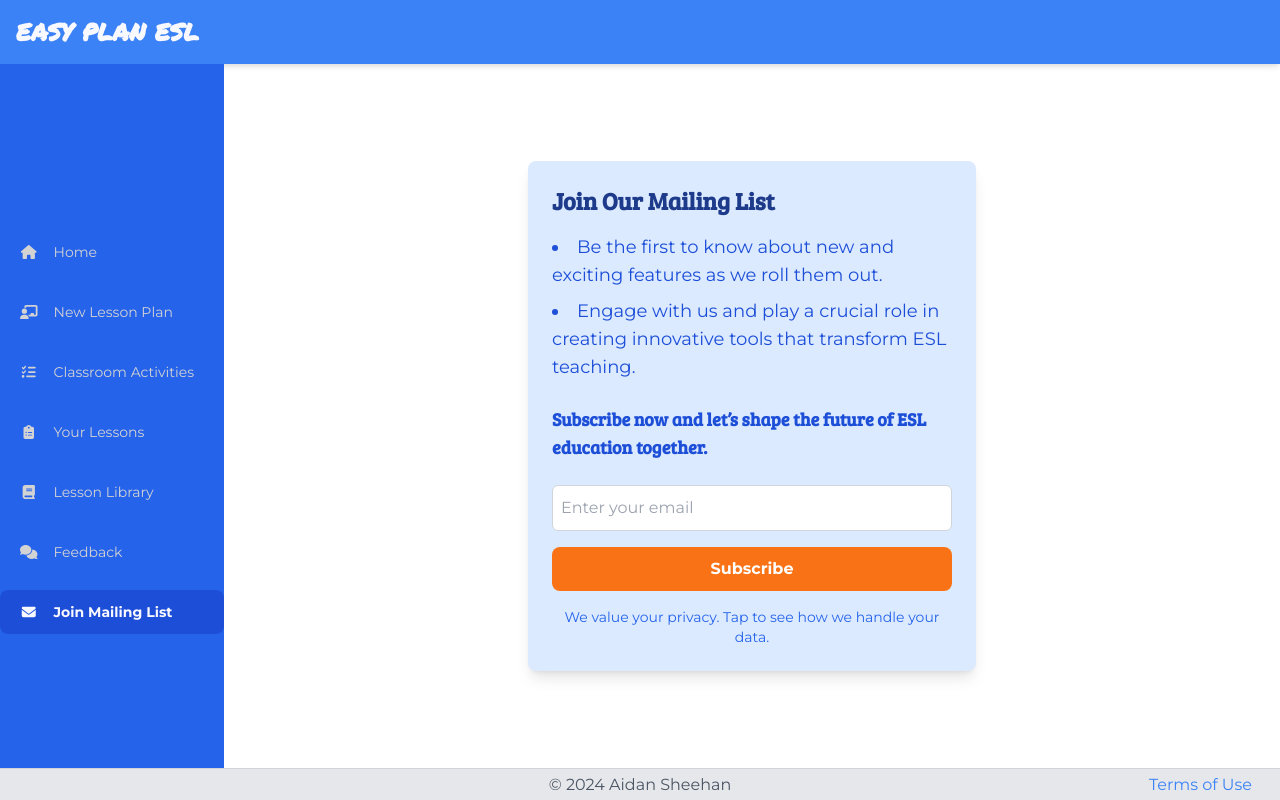
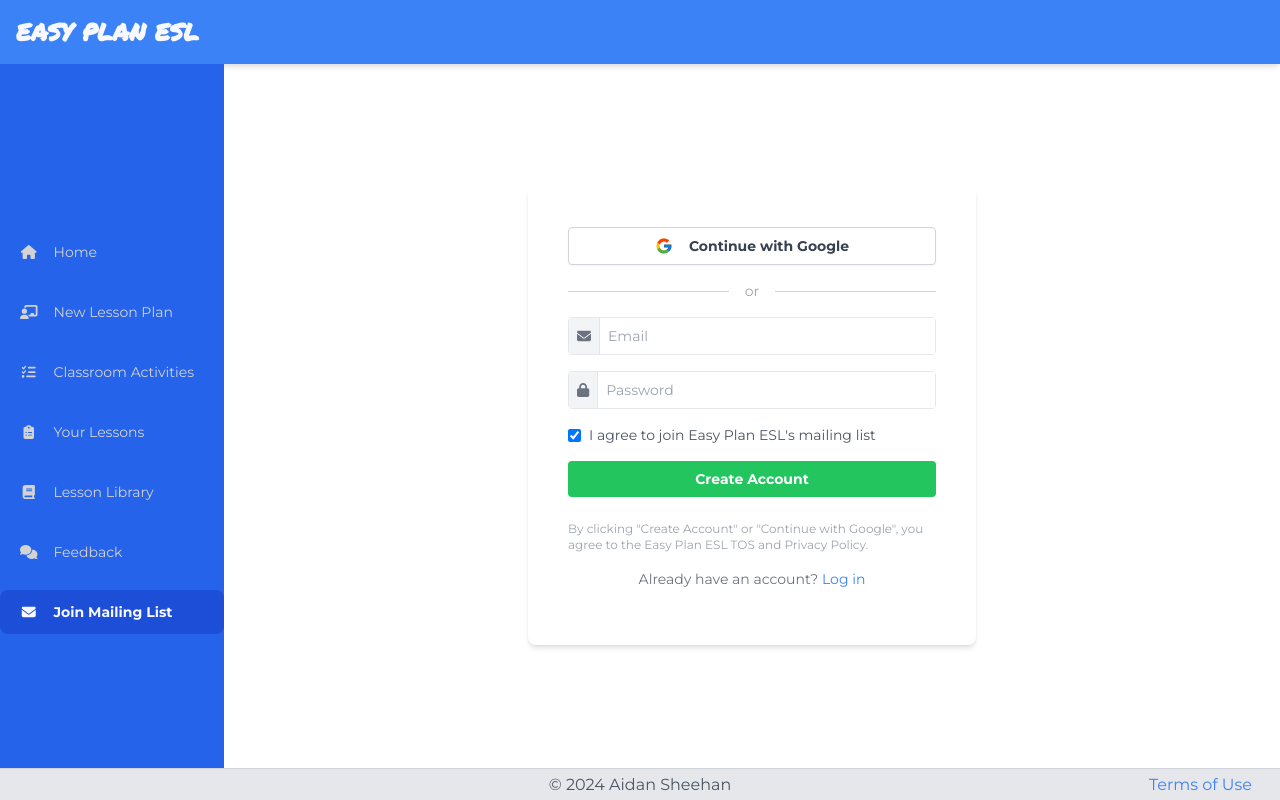
Before and after one commit to aidansheehan/unplan-app, a Next.js app: page /signup in a window 1280 px wide. Built offline with nearby package versions, Linux system fonts and the light colour scheme; no server answers.

Commit message:
auth new: sign up form

```diff
--- a/package.json
+++ b/package.json
@@ -22,6 +22,7 @@
     "nodemailer": "^6.9.8",
     "react": "^18",
     "react-dom": "^18",
+    "react-hook-form": "^7.50.1",
     "react-loading-skeleton": "^3.3.1",
     "react-tag-input": "^6.8.1",
     "string-strip-html": "^13.4.5",
--- /dev/null
+++ b/src/components/signup-form.component.js
@@ -0,0 +1,116 @@
+import React from 'react'
+import { useForm } from 'react-hook-form'
+import { FontAwesomeIcon } from '@fortawesome/react-fontawesome'
+import { faLock, faEnvelope } from '@fortawesome/free-solid-svg-icons'
+import Link from 'next/link'
+
+const SignupForm = () => {
+    const { register, handleSubmit, formState: { errors } } = useForm()
+
+    const onSubmit = (data) => {
+        // Handle the form submission logic here
+        console.log(data)
+    };
+
+    return (
+        <div className="flex flex-col items-center justify-center bg-white p-10 rounded-lg shadow-md max-w-md text-sm">
+
+            {/* Google Sign-in Button */}
+            <button className="flex items-center justify-center gap-4 w-full px-4 py-2 border border-gray-300 rounded shadow-sm font-bold text-gray-700 bg-white hover:bg-gray-50 focus:outline-none focus:ring-2 focus:ring-offset-2 focus:ring-indigo-500">
+                <svg xmlns="http://www.w3.org/2000/svg" x="0px" y="0px" width="18" height="18" viewBox="0 0 48 48">
+            <path fill="#FFC107" d="M43.611,20.083H42V20H24v8h11.303c-1.649,4.657-6.08,8-11.303,8c-6.627,0-12-5.373-12-12c0-6.627,5.373-12,12-12c3.059,0,5.842,1.154,7.961,3.039l5.657-5.657C34.046,6.053,29.268,4,24,4C12.955,4,4,12.955,4,24c0,11.045,8.955,20,20,20c11.045,0,20-8.955,20-20C44,22.659,43.862,21.35,43.611,20.083z"></path><path fill="#FF3D00" d="M6.306,14.691l6.571,4.819C14.655,15.108,18.961,12,24,12c3.059,0,5.842,1.154,7.961,3.039l5.657-5.657C34.046,6.053,29.268,4,24,4C16.318,4,9.656,8.337,6.306,14.691z"></path><path fill="#4CAF50" d="M24,44c5.166,0,9.86-1.977,13.409-5.192l-6.19-5.238C29.211,35.091,26.715,36,24,36c-5.202,0-9.619-3.317-11.283-7.946l-6.522,5.025C9.505,39.556,16.227,44,24,44z"></path><path fill="#1976D2" d="M43.611,20.083H42V20H24v8h11.303c-0.792,2.237-2.231,4.166-4.087,5.571c0.001-0.001,0.002-0.001,0.003-0.002l6.19,5.238C36.971,39.205,44,34,44,24C44,22.659,43.862,21.35,43.611,20.083z"></path>
+            </svg>
+                Continue with Google
+            </button>
+
+            {/* Divider with 'or */}
+            <div className="relative flex items-center w-full my-4">
+                <div className="flex-grow border-t border-gray-300"></div>
+                    <span className="mx-4 text-gray-400 flex-shrink">or</span>
+                <div className="flex-grow border-t border-gray-300"></div>
+            </div>
+
+            {/* Email/Password Form */}
+            <form onSubmit={handleSubmit(onSubmit)} className='w-full'>
+
+                {/* Email input */}
+                <div className="mb-4 w-full">
+                    <div className="flex border rounded w-full">
+                        <span className="flex items-center bg-gray-100 border-r p-2">
+                            <FontAwesomeIcon icon={faEnvelope} className="text-gray-500"/>
+                        </span>
+                        <input
+                            {...register('email', { required: 'Email is required.', pattern: { value: /^\S+@\S+$/i, message: 'Invalid email address.' } })}
+                            type="email"
+                            id="email"
+                            className={`w-full p-2 ${errors.email ? 'border-red-500' : ''}`}
+                            placeholder="Email"
+                        />
+                    </div>
+                    {errors.email && <p className="text-red-500 text-xs italic">{errors.email.message}</p>}
+                </div>
+
+                {/* Password input */}
+                <div className="mb-4">
+
+                <div className="flex border rounded">
+                <span className="flex items-center bg-gray-100 border-r p-2">
+                    <FontAwesomeIcon icon={faLock} className="text-gray-500"/>
+                </span>
+                <input
+                    {...register('password', { required: 'Password is required.', minLength: { value: 8, message: 'Password must be at least 8 characters.' } })}
+                    type="password"
+                    id="password"
+                    className={`w-full p-2 ${errors.password ? 'border-red-500' : ''}`}
+                    placeholder="Password"
+                />
+                </div>
+                {errors.password && <p className="text-red-500 text-xs italic">{errors.password.message}</p>}
+                </div>
+
+                {/* Mailing List Input */}
+                <div className="flex items-center justify-between mb-4">
+                <label className="flex items-center">
+                    <input
+                        {...register('mailingList')}
+                        type="checkbox"
+                        id="mailingList"
+                        className="form-checkbox cursor-pointer"
+                        defaultChecked={true}
+                    />
+                    <span className="ml-2 text-sm text-gray-600">I agree to join Easy Plan ESL's mailing list</span>
+                </label>
+                </div>
+
+                {/* Submit Button */}
+                <button type="submit" className="bg-green-500 hover:bg-green-600 text-white font-bold py-2 px-4 rounded w-full transition-colors duration-300 mb-6">
+                    Create Account
+                </button>
+
+            </form>
+
+            {/* Agreement Section */}
+            {/* TODO how will google users sign up for mailing list? */}
+            <p className='text-xs text-gray-400 mb-4' >
+                By clicking "Create Account" or "Continue with Google", you agree to the Easy Plan ESL TOS and Privacy Policy.
+            </p>
+
+
+            {/* Login Redirect Section */}
+            <div className='mb-4'>
+                <p className='text-sm text-gray-500'>
+                    Already have an account?{" "}
+                    <Link href='/login' className='text-blue-500 hover:text-blue-600'>
+                        Log in
+                    </Link>
+                </p>
+            </div>
+
+
+
+        </div>
+    )
+
+}
+
+export default SignupForm
--- a/src/pages/feedback.js
+++ b/src/pages/feedback.js
@@ -41,7 +41,7 @@ const Feedback = () => {
                     <p className="text-sm text-center mt-2">Sign up for our mailing list to see how your suggestions are shaping our future updates!</p>
 
                     <div className="mt-6 text-center">
-                        <Link href="/signup" className="inline-block bg-orange-500 text-white font-bold py-3 px-6 rounded-lg hover:bg-orange-600 transition-colors duration-300">
+                        <Link href="/mailing" className="inline-block bg-orange-500 text-white font-bold py-3 px-6 rounded-lg hover:bg-orange-600 transition-colors duration-300">
                             Sign Up for Updates
                         </Link>
                     </div>
--- a/src/pages/signup.js
+++ b/src/pages/mailing.js
@@ -3,7 +3,7 @@ import { useError } from "@/context/error.context"
 
 const { useState } = require("react")
 
-const Signup = () => {
+const Mailing = () => {
 
     const [ email, setEmail ]                       = useState('')      //Email state
     const [ success, setSuccess ]                   = useState(false)   //Success state
@@ -125,4 +125,4 @@ const Signup = () => {
     )
 }
 
-export default Signup
+export default Mailing
--- /dev/null
+++ b/src/pages/signup.jsx
@@ -0,0 +1,16 @@
+import Layout from '@/components/layout'
+import SignupFormComponent from '@/components/signup-form.component'
+
+/**
+ * Component to sign up
+ */
+const SignUp = () => {
+
+    return (
+        <Layout >
+            <SignupFormComponent />
+        </Layout>
+    )
+}
+
+export default SignUp
--- a/src/pages/view-lesson/[lessonId].jsx
+++ b/src/pages/view-lesson/[lessonId].jsx
@@ -239,7 +239,7 @@ const ViewLesson = ({lessonData, lessonId, error}) => {
                         Soon, you'll be able to create audio files for listening activities and enrich your lessons with engaging images.
                     </p>
                     <div className='mt-2 w-full flex justify-center'>
-                        <Link href="/signup" className="bg-orange-500 text-white font-bold py-2 px-4 rounded-lg hover:bg-orange-600 transition-colors duration-300 w-fit">
+                        <Link href="/mailing" className="bg-orange-500 text-white font-bold py-2 px-4 rounded-lg hover:bg-orange-600 transition-colors duration-300 w-fit">
                             Sign Up for Updates
                         </Link>
                     </div>
```
Also changed, not shown: 1 other file (tests, documents, lock files or other folders).
